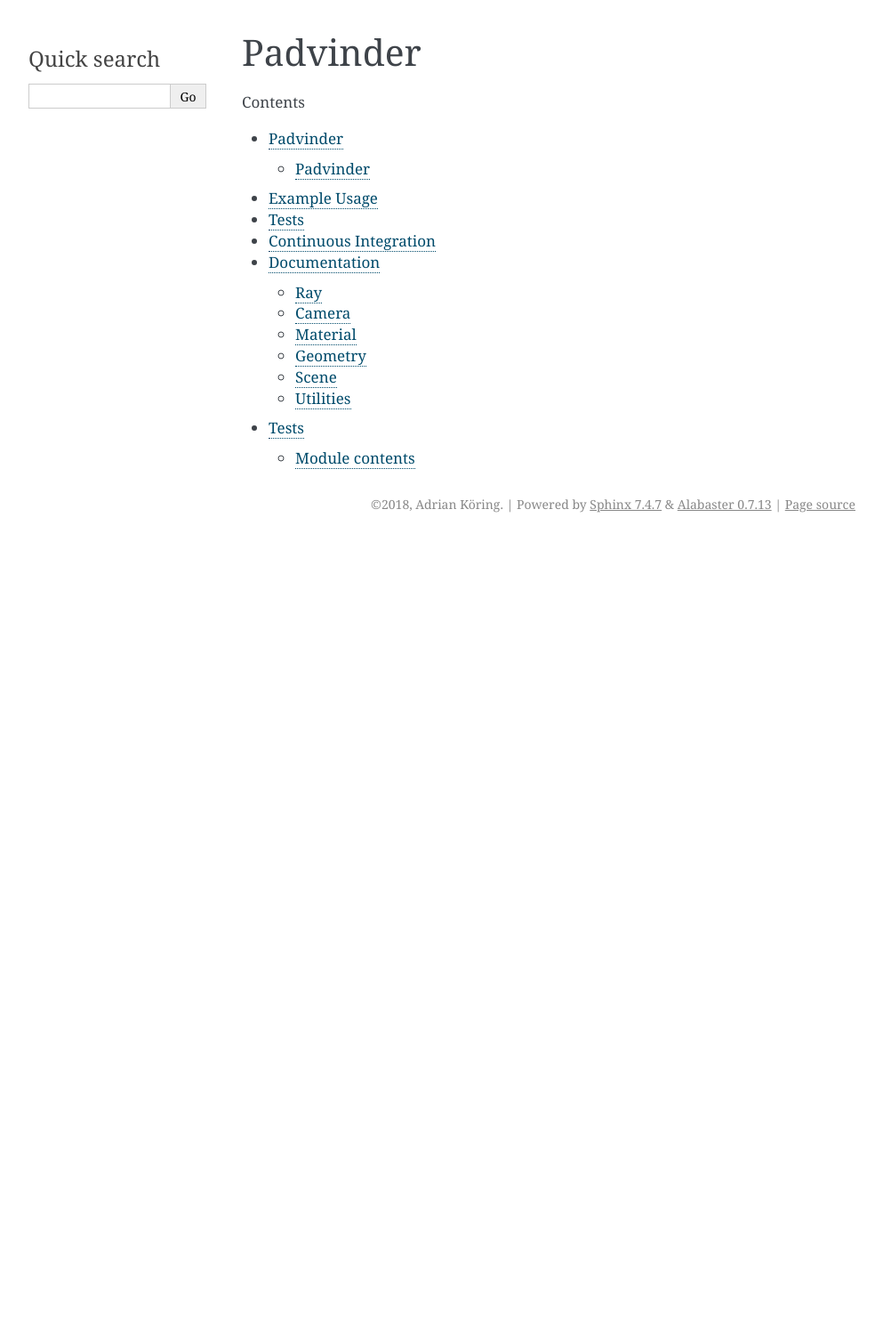
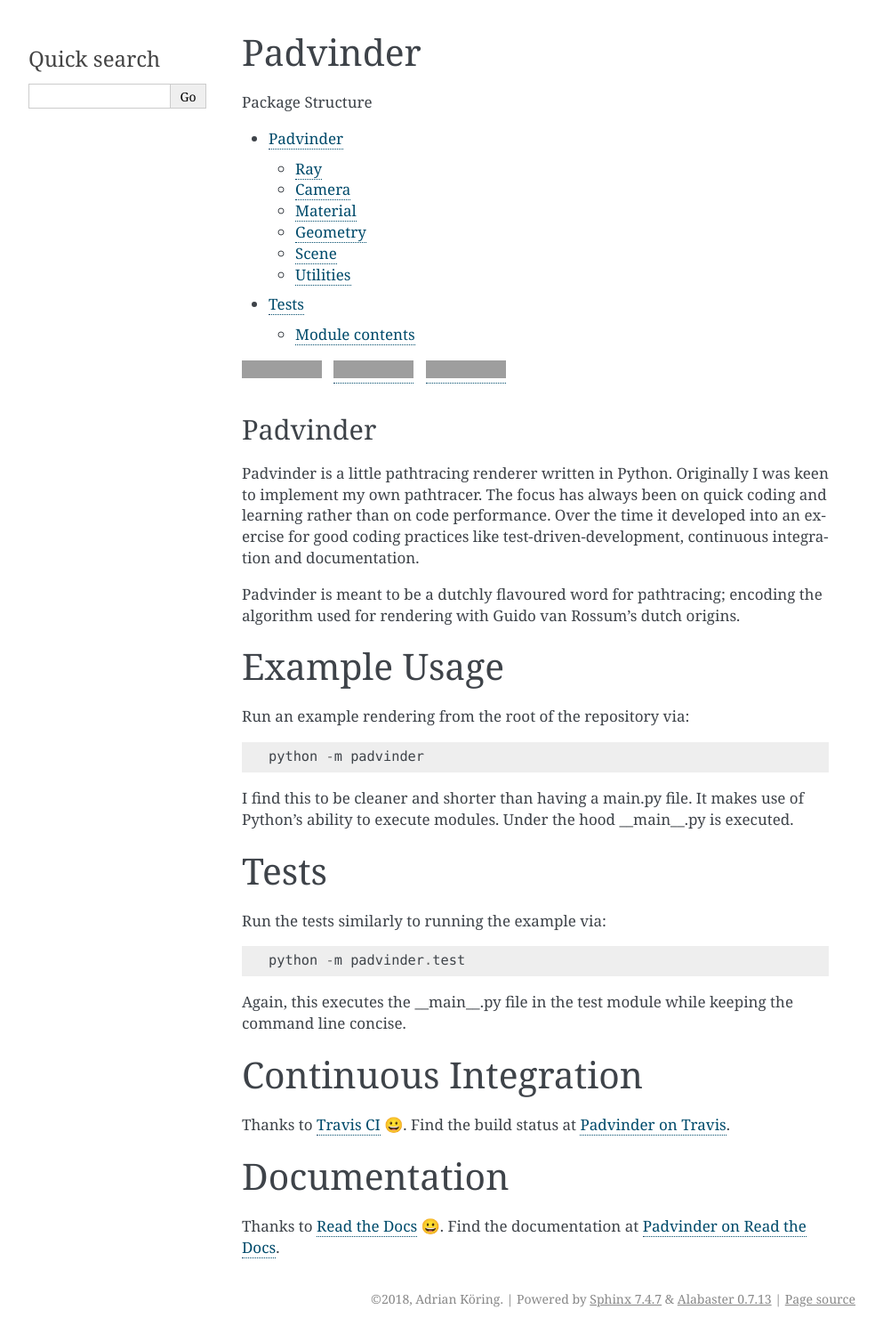
Before and after one commit to adriankoering/padvinder, a Sphinx documentation site: the page built from docs/source/index.rst, in a window 1280 px wide. Shown: the whole page at 89% size, without its empty margins (148-1141 px from the left). Built offline with Sphinx 7.4.7, drawn with Linux system fonts in a browser that asks for light colours; before the commit the page ends 900 px from its top, so only the background shows below that; grey boxes are pictures that could not be loaded.

Commit message:
Move some things around

```diff
--- a/README.rst
+++ b/README.rst
@@ -33,13 +33,13 @@ Again, this executes the \_\_main\_\_.py file in the test module while keeping t
 Continuous Integration
 =======================
 
-Thanks to `Travis CI <https://travis-ci.org>`_. Find the build status at `Padvinder on Travis <https://travis-ci.org/adriankoering/padvinder>`_.
+Thanks to `Travis CI <https://travis-ci.org>`_ 😀. Find the build status at `Padvinder on Travis <https://travis-ci.org/adriankoering/padvinder>`_.
 
 
 Documentation
 ==============
 
-Thanks to `Read the Docs <https://readthedocs.org>`_. Find the documentation at `Padvinder on Read the Docs <http://padvinder.readthedocs.io/en/latest>`_.
+Thanks to `Read the Docs <https://readthedocs.org>`_ 😀. Find the documentation at `Padvinder on Read the Docs <http://padvinder.readthedocs.io/en/latest>`_.
 
 
 .. |nbsp| unicode:: 0xA0
--- a/docs/source/index.rst
+++ b/docs/source/index.rst
@@ -5,10 +5,12 @@
 
 Padvinder
 ===========
-
 .. toctree::
    :maxdepth: 2
-   :caption: Contents
+   :caption: Package Structure
 
    padvinder
    padvinder.test
+
+
+.. include:: ../../README.rst
--- a/docs/source/padvinder.rst
+++ b/docs/source/padvinder.rst
@@ -1,7 +1,5 @@
 Padvinder
 =================
-
-.. include:: readme.rst
 
 .. toctree::
    :maxdepth: 2
--- a/docs/source/readme.rst
+++ /dev/null
@@ -1 +0,0 @@
-.. include:: ../../README.rst
```
